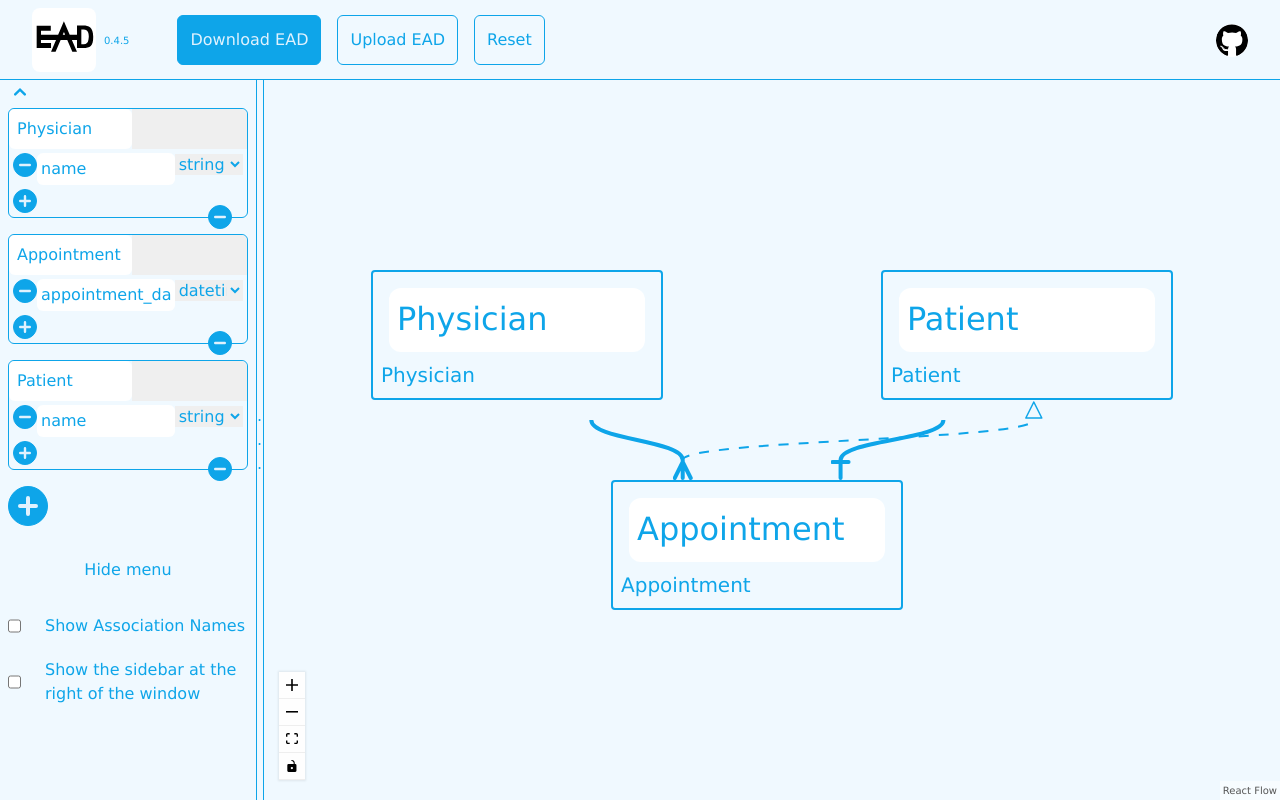
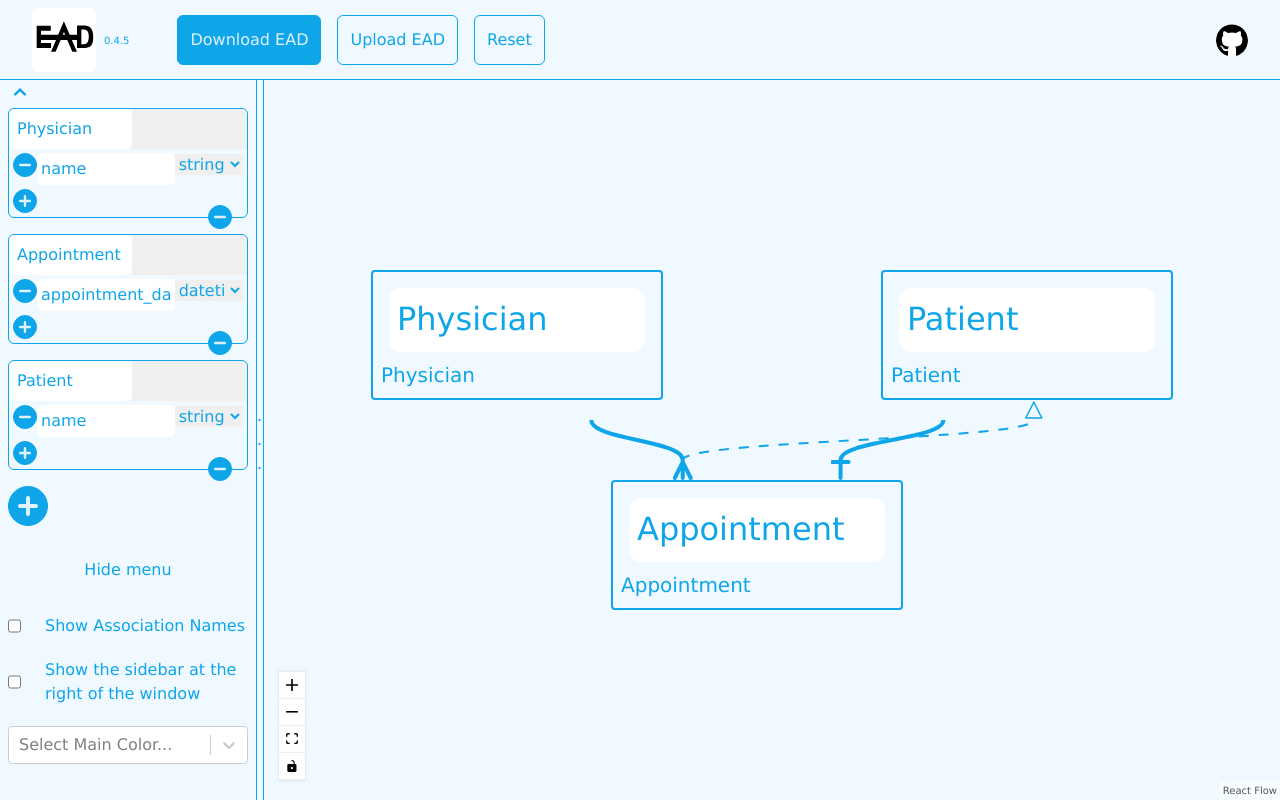
Before and after one commit to ozovalihasan/ead, a React (Vite) app: page / in a window 1280 px wide. Built offline with nearby package versions, Linux system fonts and the light colour scheme.

Commit message:
Add a dropdown menu to change the main color

```diff
--- a/src/components/Settings/Settings.tsx
+++ b/src/components/Settings/Settings.tsx
@@ -1,5 +1,7 @@
 import useCustomizationStore from '@/zustandStore/customizationStore';
 import { memo } from 'react';
+import Select from 'react-select'
+import { availableColors, setColorVariants } from '@/zustandStore/helpers/setColorVariants';
 
 export const Settings = memo(() => {
 
@@ -23,6 +25,14 @@ export const Settings = memo(() => {
           <input className='mr-6' type="checkbox" checked={ locationSidebar === "right"} onChange={toggleLocationSidebar}/>
           Show the sidebar at the right of the window
         </label>
+        <Select
+          className="w-full capitalize"
+          onChange={(selectedOption) => setColorVariants(selectedOption.value)}
+          placeholder="Select main color..."
+          options={
+            availableColors.map((color: string) => ({ value: color, label: color }))
+          }
+        />
       </div>
     </details>
   )
```
